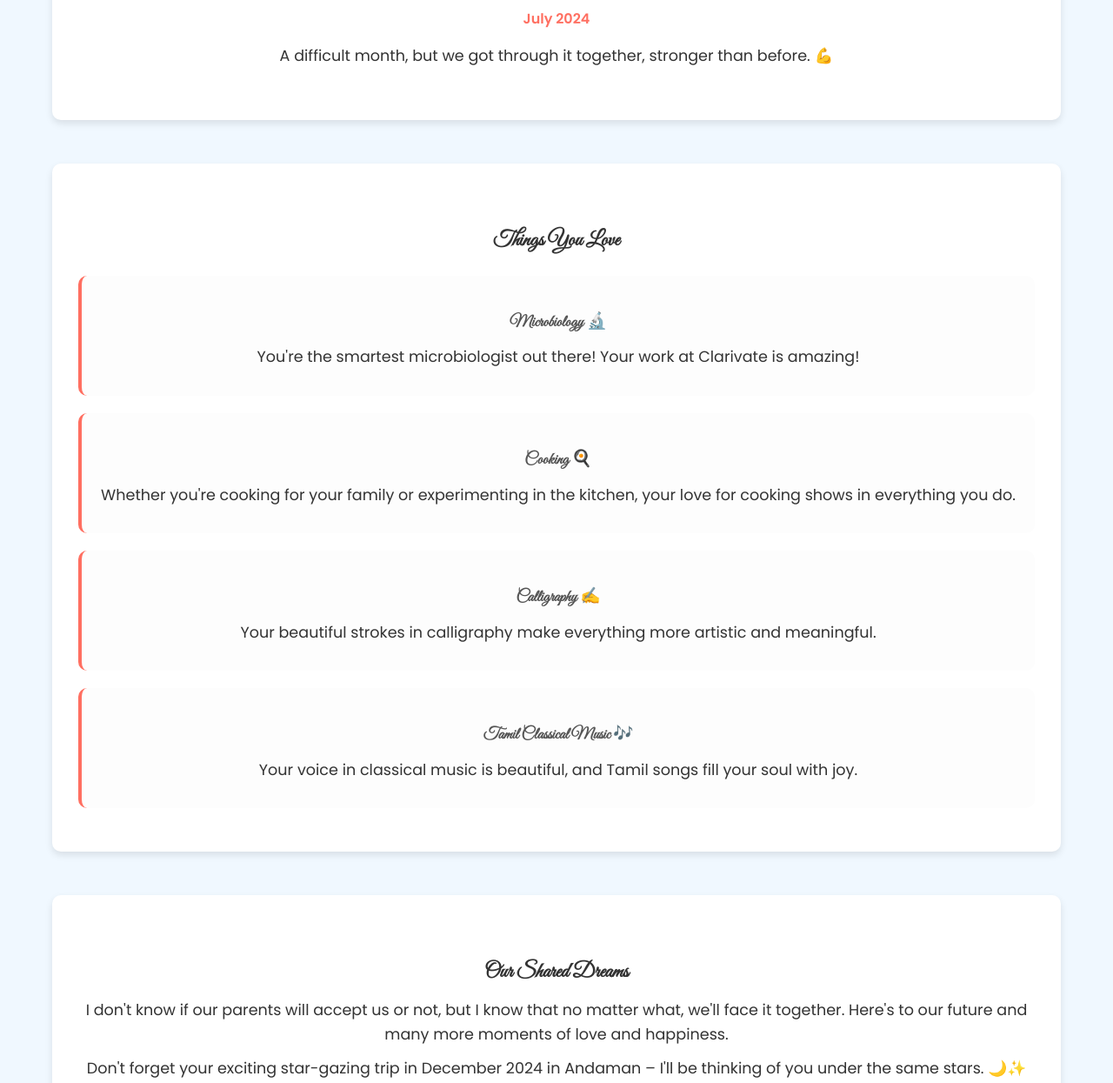
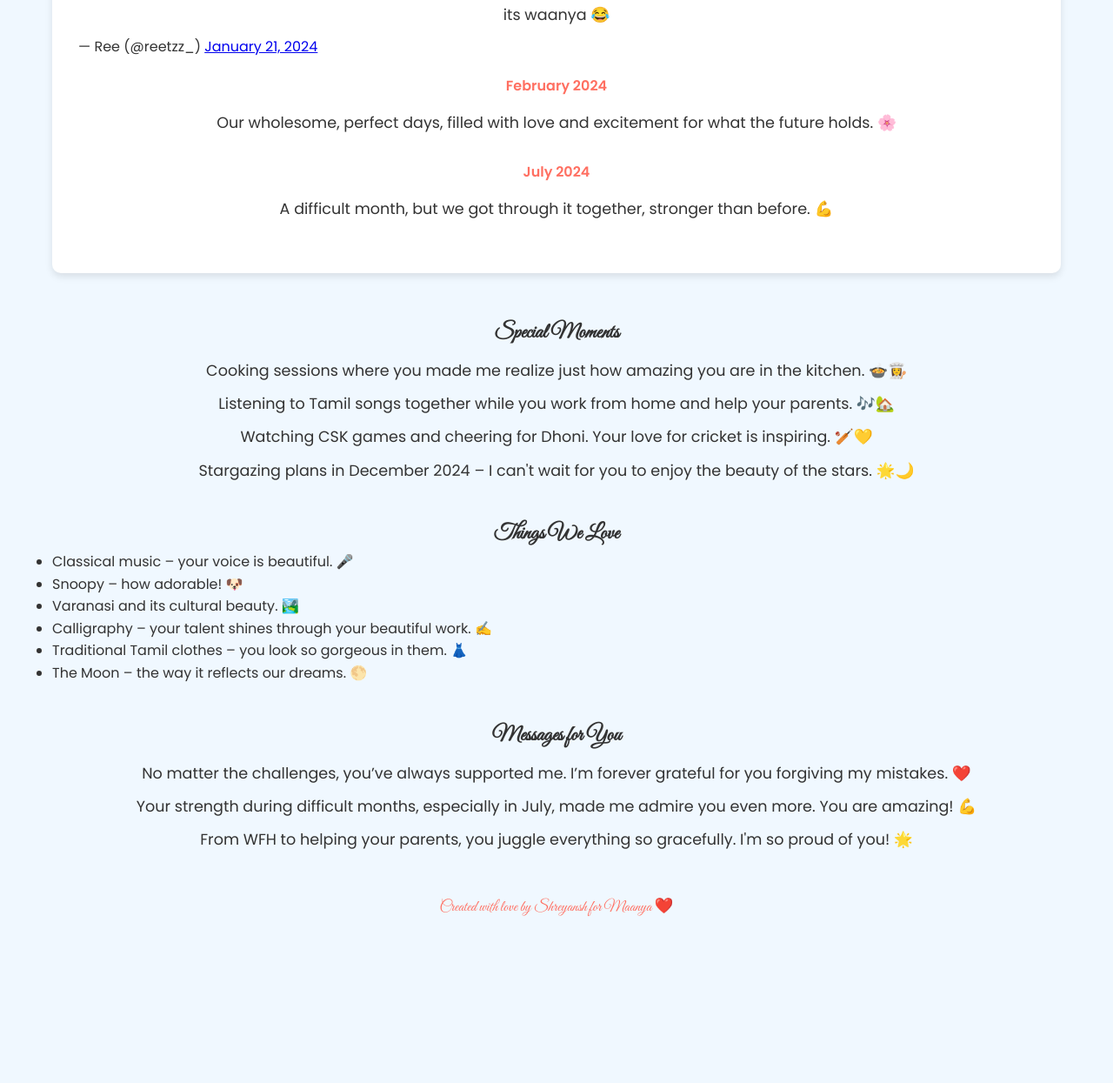
Before and after one commit to maanyahub/Maanyaaaa, a plain HTML site: page index.html in a window 1280 px wide. Shown: the part 637-1882 px from the top of the page at 87% size. After the commit the page ends 1765 px from the top, so only its background shows below. Drawn offline with Linux system fonts and the light colour scheme.

Commit message:
Update index.html

```diff
--- a/index.html
+++ b/index.html
@@ -6,8 +6,15 @@
     <title>Maanya & Shreyansh's Journey</title>
     <link rel="stylesheet" href="styles.css">
     <link href="https://fonts.googleapis.com/css2?family=Great+Vibes&family=Poppins:wght@300;400;600&display=swap" rel="stylesheet">
+    <script async src="https://platform.twitter.com/widgets.js" charset="utf-8"></script>
 </head>
 <body>
+    <!-- Autoplay Audio -->
+    <audio autoplay muted loop>
+      <source src="your-audio-file.mp3" type="audio/mpeg">
+      Your browser does not support the audio element.
+    </audio>
+
     <div class="container">
         <!-- Welcome Message -->
         <section class="intro">
@@ -21,49 +28,65 @@
             <div class="timeline-item">
                 <span class="date">January 20, 2024</span>
                 <p>We met because of Reetz Ma'am suggesting coffee on Twitter. The beginning of something special. ☕️</p>
+
+                <!-- Twitter Embed -->
+                <blockquote class="twitter-tweet">
+                    <p lang="en" dir="ltr">Grateful to Reetz Ma'am for suggesting this wonderful coffee meet-up! It was the start of something so special. ❤️☕️ #Coffee #LoveJourney</p>&mdash;            <blockquote class="twitter-tweet"><p lang="in" dir="ltr">its waanya 😂</p>&mdash; Ree (@reetzz_) <a href="https://twitter.com/reetzz_/status/1749082149117206936?ref_src=twsrc%5Etfw">January 21, 2024</a></blockquote> <script async src="https://platform.twitter.com/widgets.js" charset="utf-8"></script>      </blockquote>
             </div>
+
             <div class="timeline-item">
                 <span class="date">February 2024</span>
                 <p>Our wholesome, perfect days, filled with love and excitement for what the future holds. 🌸</p>
             </div>
+
             <div class="timeline-item">
                 <span class="date">July 2024</span>
                 <p>A difficult month, but we got through it together, stronger than before. 💪</p>
             </div>
         </section>
 
-        <!-- Passion Section: Maanya's Hobbies -->
-        <section class="passions">
-            <h2>Things You Love</h2>
-            <div class="passion-item">
-                <h3>Microbiology 🔬</h3>
-                <p>You're the smartest microbiologist out there! Your work at Clarivate is amazing!</p>
+        <!-- Special Moments Section -->
+        <section class="special-moments">
+            <h2>Special Moments</h2>
+            <div class="moment-item">
+                <p>Cooking sessions where you made me realize just how amazing you are in the kitchen. 🍲👩‍🍳</p>
             </div>
-            <div class="passion-item">
-                <h3>Cooking 🍳</h3>
-                <p>Whether you're cooking for your family or experimenting in the kitchen, your love for cooking shows in everything you do.</p>
+            <div class="moment-item">
+                <p>Listening to Tamil songs together while you work from home and help your parents. 🎶🏡</p>
             </div>
-            <div class="passion-item">
-                <h3>Calligraphy ✍️</h3>
-                <p>Your beautiful strokes in calligraphy make everything more artistic and meaningful.</p>
+            <div class="moment-item">
+                <p>Watching CSK games and cheering for Dhoni. Your love for cricket is inspiring. 🏏💛</p>
             </div>
-            <div class="passion-item">
-                <h3>Tamil Classical Music 🎶</h3>
-                <p>Your voice in classical music is beautiful, and Tamil songs fill your soul with joy.</p>
+            <div class="moment-item">
+                <p>Stargazing plans in December 2024 – I can't wait for you to enjoy the beauty of the stars. 🌟🌙</p>
             </div>
         </section>
 
-        <!-- Shared Dreams Section -->
-        <section class="dreams">
-            <h2>Our Shared Dreams</h2>
-            <p>I don't know if our parents will accept us or not, but I know that no matter what, we'll face it together. Here's to our future and many more moments of love and happiness.</p>
-            <p>Don't forget your exciting star-gazing trip in December 2024 in Andaman – I'll be thinking of you under the same stars. 🌙✨</p>
+        <!-- Things We Love Section -->
+        <section class="things-we-love">
+            <h2>Things We Love</h2>
+            <ul>
+                <li>Classical music – your voice is beautiful. 🎤</li>
+                <li>Snoopy – how adorable! 🐶</li>
+                <li>Varanasi and its cultural beauty. 🏞️</li>
+                <li>Calligraphy – your talent shines through your beautiful work. ✍️</li>
+                <li>Traditional Tamil clothes – you look so gorgeous in them. 👗</li>
+                <li>The Moon – the way it reflects our dreams. 🌕</li>
+            </ul>
         </section>
 
-        <!-- Special Message Section -->
-        <section class="message">
-            <h2>A Special Letter to You</h2>
-            <p id="typewriter"></p>
+        <!-- Messages Section -->
+        <section class="messages">
+            <h2>Messages for You</h2>
+            <div class="message-item">
+                <p>No matter the challenges, you’ve always supported me. I’m forever grateful for you forgiving my mistakes. ❤️</p>
+            </div>
+            <div class="message-item">
+                <p>Your strength during difficult months, especially in July, made me admire you even more. You are amazing! 💪</p>
+            </div>
+            <div class="message-item">
+                <p>From WFH to helping your parents, you juggle everything so gracefully. I'm so proud of you! 🌟</p>
+            </div>
         </section>
 
         <!-- Footer -->
```
